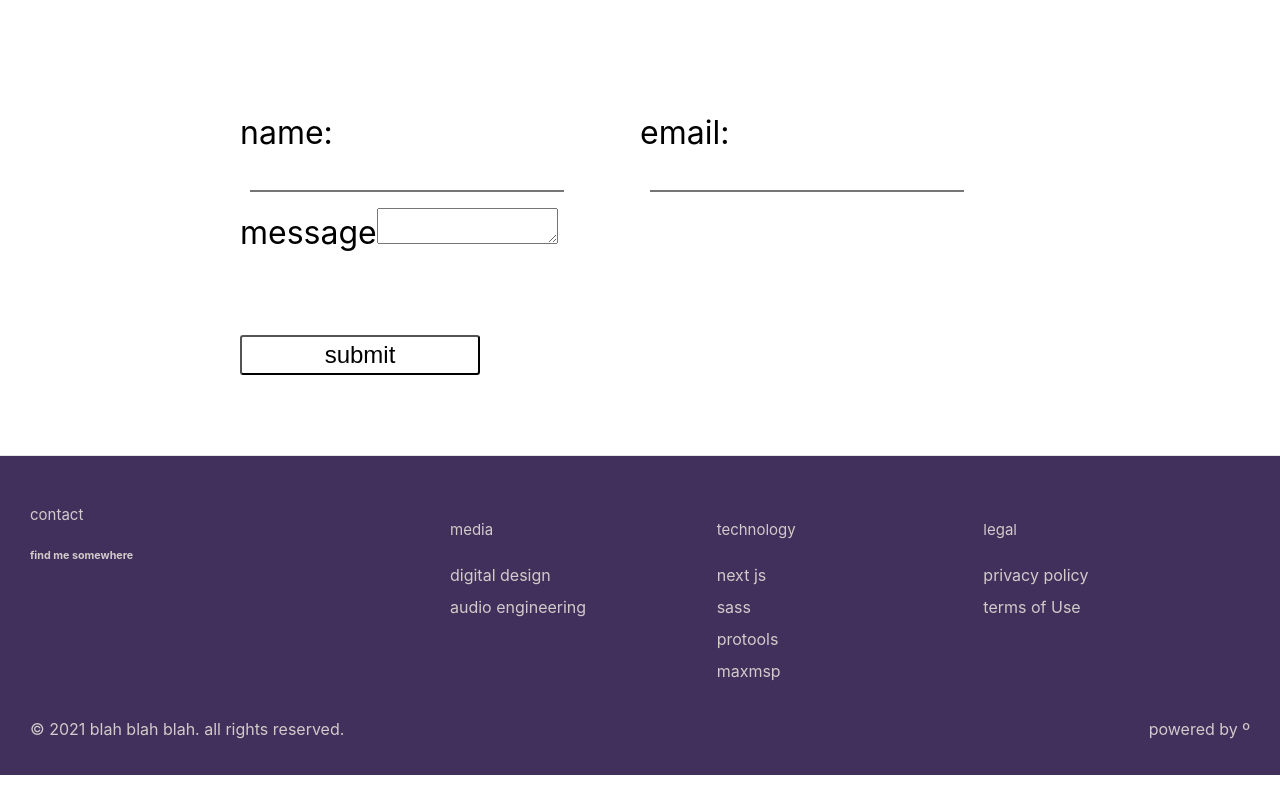
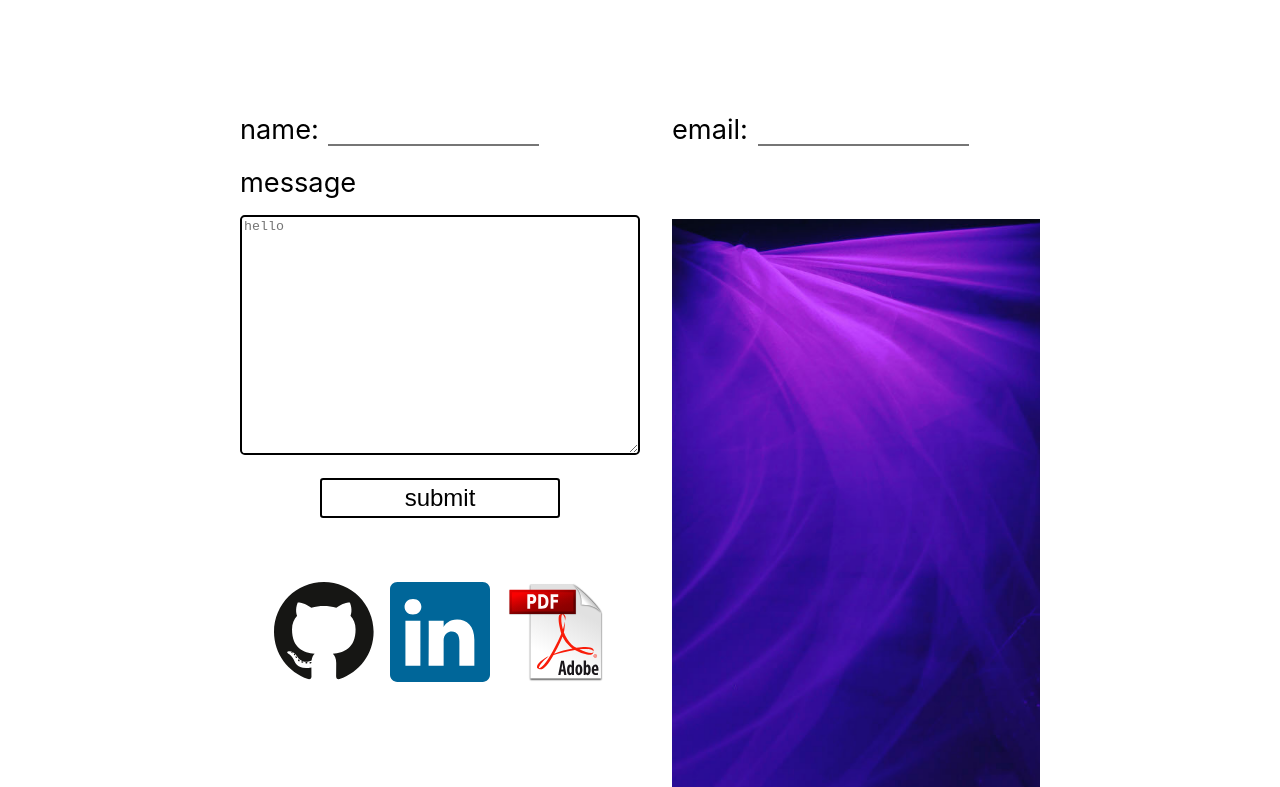
Before and after one commit to Zane-Gilfillan/Portfolio-V2, a Next.js app: page /contact in a window 1280 px wide. Shown: the part 473-1260 px from the top of the page. Built offline with nearby package versions, Linux system fonts and the light colour scheme.

Commit message:
restyled contact. adding resume download

```diff
--- a/package.json
+++ b/package.json
@@ -13,6 +13,7 @@
   },
   "dependencies": {
     "dotenv": "^10.0.0",
+    "file-saver": "^2.0.5",
     "next": "11.0.1",
     "nodemailer": "^6.6.3",
     "react": "17.0.2",
--- a/pages/contact.js
+++ b/pages/contact.js
@@ -4,11 +4,26 @@ import Footer from '../components/Footer'
 import styles from '../styles/Contact.module.scss'
 import dynamic from 'next/dynamic'
 import { useState } from 'react'
+import Image from 'next/image'
+import block from '../public/img/show2.jpg'
+import git from '../public/img/github.svg'
+import link from '../public/img/linkedin.svg'
+import pdf from '../public/img/pdf-icon.svg'
+import FileSaver from 'file-saver';
 
 const QuillNoSSRWrapper = dynamic(import('react-quill'), {
 	ssr: false,
 
 })
+
+const resumeDownload = () => {
+
+    FileSaver.saveAs(
+        process.env.REACT_APP_CLIENT_URL + '/..public/resource/resume.pdf',
+        'resume.pdf'
+    )
+}
+
 
 QuillNoSSRWrapper.displayName = 'QuillNoSSRWrapper'
 
@@ -67,14 +82,24 @@ const contact = () => {
 
                     < formGroup className={styles.inputGroup} >
                         < label htmlFor='email'>email:</label>
-                        < input type='email' onChange={(e)=>{setName(e.target.value)}} name='email'  />
+                        < input type='email' onChange={(e)=>{setEmail(e.target.value)}} name='email'  />
                     </formGroup>
 
                     < formGroup className={styles.message_area} >
                         < label htmlFor='message'>message</label>
-                        < textarea type='text' onChange={(e)=>{setMessage(e.target.value)}} name='message' className={styles.text_input} />
+                        < textarea type='text' placeholder='hello' onChange={(e)=>{setMessage(e.target.value)}} name='message' className={styles.text_input} />
                         < input type='submit' value='submit' className={styles.sub_btn} onClick={(e)=>{handleSubmit(e)}}/>
+
+                        <div className={styles.mini_grid}>
+                            <a href='https://github.com/Zane-Gilfillan' target='_blank'><Image src={git} height='100' width='100' /></a>
+                            <a href='https://www.linkedin.com/in/zane-gilfillan-0018bb20a/' target='_blank'><Image src={link} height='100' width='100' /></a>
+                            <a><Image onClick={resumeDownload}  src={pdf} height='100' width='100' /></a>
+                        </div>
                     </formGroup>
+
+                    <div className={styles.img_wrap}>
+                        <Image src={block} />
+                    </div>
 
 
                     {/* this i will replace the text area for a WYSIWYG editor in the future */}
--- a/styles/Contact.module.scss
+++ b/styles/Contact.module.scss
@@ -14,6 +14,7 @@
     .main {
         display: grid;
         grid-template-columns: repeat(2, 1fr);
+        gap: 2rem   ;
         align-items: center;
         justify-content: center;
         width: 50rem;
@@ -21,10 +22,10 @@
 
         .inputGroup {
 
-            font-size: 2rem;
+            font-size: 1.7rem;
 
             input {
-                font-size: 1.5rem;
+                font-size: 1rem;
                 border-top: none;
                 border-left: none;
                 border-right: none;
@@ -44,30 +45,78 @@
 
         .message_area {
 
-            font-size: 2rem;
+            font-size: 1.7rem;
+            position: relative;
+            bottom: 6rem;
 
-            input {
+            textarea {
+                margin-top: 1rem;
+                height: 15rem;
+                width: 25rem;
+                border: solid black .125rem;
+                border-radius: .3rem;
 
-                height: 20rem;
-                width: 30rem;
+                &:focus {
+                    outline: none;
+                }
             }
 
             .sub_btn {
                 position: relative;
-                top: 5rem;
+                top: 1rem;
+                left: 5rem;
+
                 width: 15rem;
                 height: 2.5rem;
                 margin-bottom: 5rem;
                 background-color: white;
                 border-radius: .2rem;
+                border: black solid .125rem;
                 font-size: 1.5rem;
                 transition: 200ms ease-in-out;
 
                 &:hover {
                     cursor: pointer;
-                    box-shadow: 13px 5px 0px 5px #000000;
+                    box-shadow: 8px 5px 0px 3px #000000;
                 }
+            }
+
+            .mini_grid {
+                display: flex;
+                gap: 1rem;
+                align-items: center;
+                justify-content: center;
+
+                img {
+
+                    &:hover {
+                        cursor: pointer;
+                    }
+                }
+            }
+        }
+
+        .img_wrap {
+
+            position: relative;
+            top: 1.6rem;
+
+
+            img {
+                border-radius: .7rem;
+                width: 25rem;
+
+                animation: zoom 45s;
             }
         }
     }
 }
+
+@keyframes zoom {
+    from {
+        transform: scale(1, 1);
+    }
+    to {
+        transform: scale(1.5, 1.5);
+    }
+}
```
Also changed, not shown: 2 other files (tests, documents, lock files or other folders).
